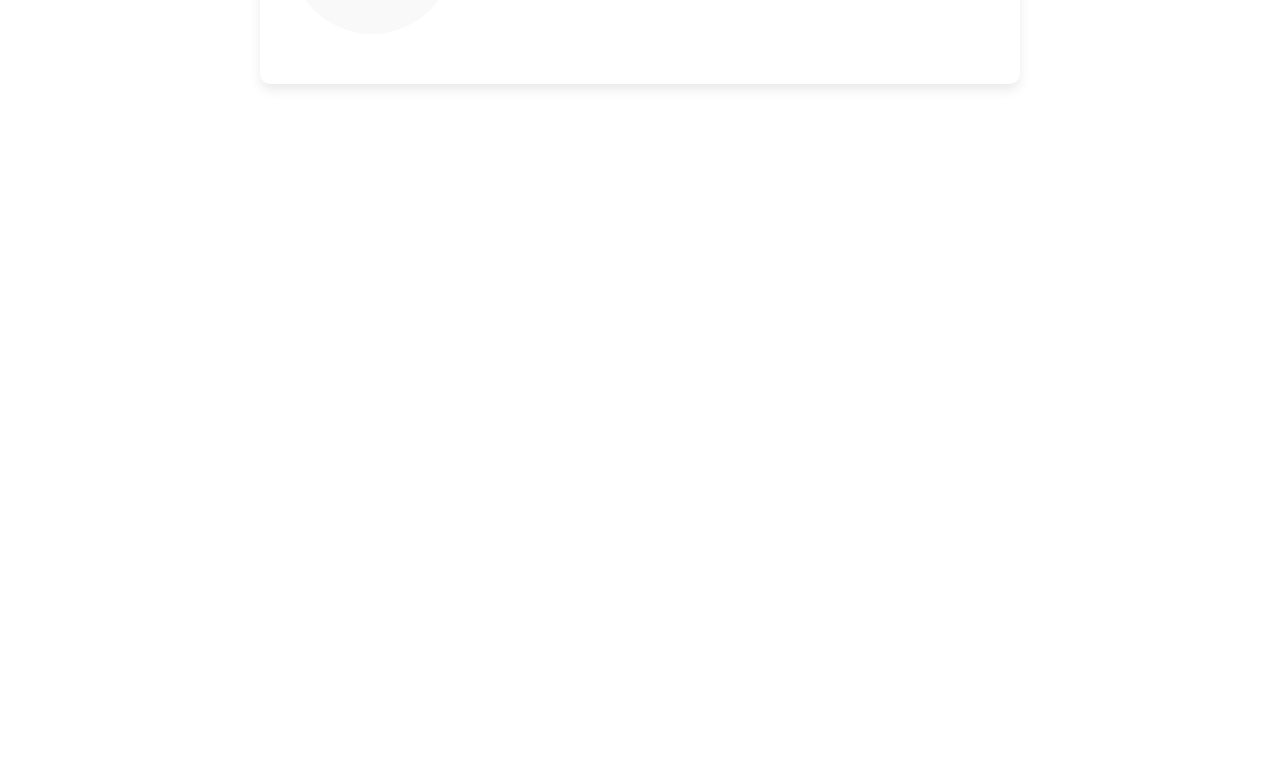
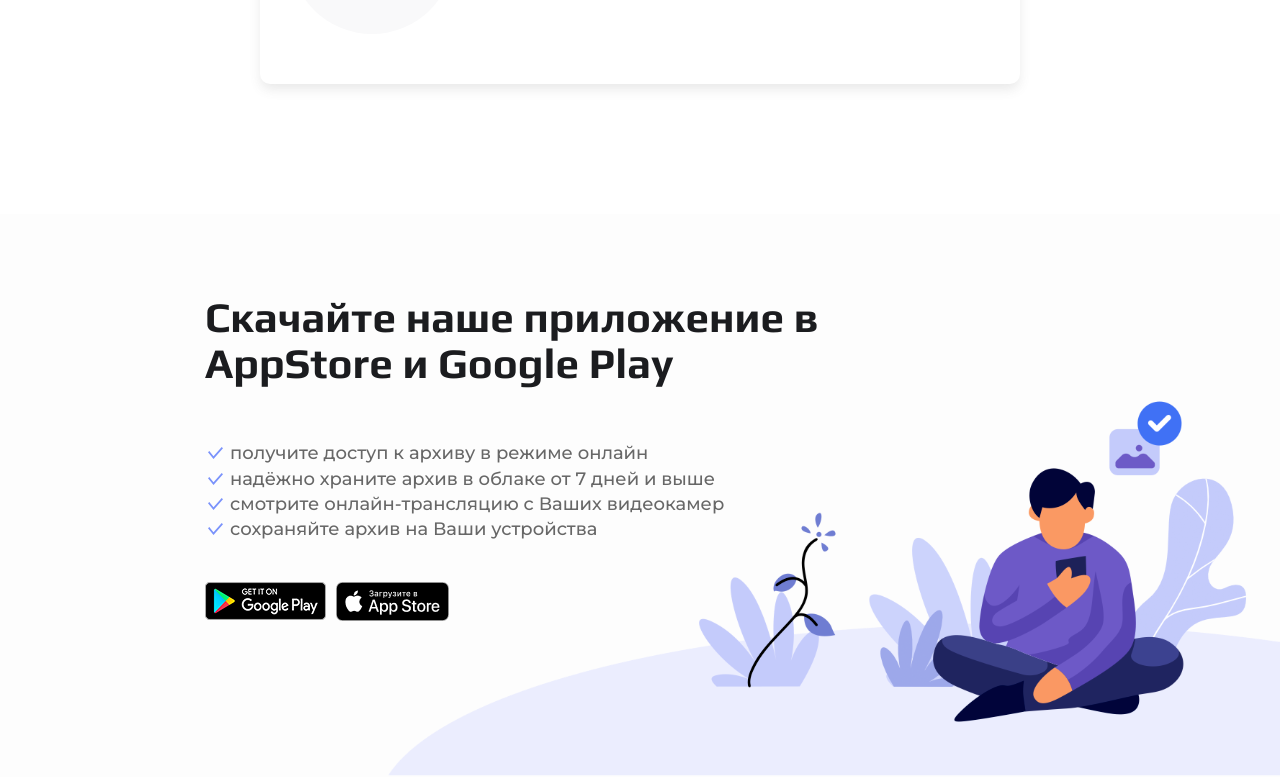
Before and after one commit to EgorEzhkov/camProject, a React (Vite) app: page / in a window 1280 px wide. Shown: the part 1766-2543 px from the top of the page. Before the commit the page ends 1980 px from the top, so only its background shows below. Built offline with nearby package versions, Linux system fonts and the light colour scheme.

Commit message:
downloadSection almost is ready

```diff
--- a/src/App.tsx
+++ b/src/App.tsx
@@ -13,11 +13,11 @@
       <Header></Header>
       <WelcomeSection></WelcomeSection>
       <ServicesSection></ServicesSection>
-      {/* // <DownloadSection></DownloadSection>
-      // <RateSection></RateSection>
-      // <SolutionsForConnectionSection></SolutionsForConnectionSection>
-      // <CompanyNewsSection></CompanyNewsSection>
-      // <Footer></Footer> */}
+      <DownloadSection></DownloadSection>
+      {/* <RateSection></RateSection>
+      <SolutionsForConnectionSection></SolutionsForConnectionSection>
+      <CompanyNewsSection></CompanyNewsSection>
+      <Footer></Footer> */}
     </>
   );
 }
--- a/src/components/DownloadSection/DownloadSection.module.css
+++ b/src/components/DownloadSection/DownloadSection.module.css
@@ -1,4 +1,5 @@
 .mainContainer {
+  box-sizing: border-box;
   display: flex;
   flex-direction: column;
   color: #1b1b1b;
@@ -9,10 +10,12 @@
   background-repeat: no-repeat;
   background-position: right bottom;
 }
+
 .list {
   padding: 0 0 0 25px;
   margin: 55px 0 40px 0;
 }
+
 .listElement {
   padding: 0;
   margin: 0;
@@ -28,14 +31,62 @@
 
 .titleContainer {
   max-width: 680px;
+  font-size: 48px;
 }
 
 .imageContainer {
   display: flex;
   gap: 10px;
 }
+
 .linkImage {
   cursor: pointer;
 }
-.image {
+
+.image {}
+
+
+@media (width <=1430px) {
+  .titleContainer {
+    font-size: 3.3vw;
+  }
 }
+
+@media (width <= 1280px) {
+  .mainContainer {
+    background-size: 70vw;
+  }
+}
+
+@media (width <=1200px) {
+  .mainContainer {
+    padding: 80px 5vw;
+  }
+
+  .titleContainer {
+    font-size: 3.4vw;
+    width: 60%;
+  }
+}
+
+
+@media (width <=1000px) {
+  .titleContainer {
+    font-size: 3.4vw;
+    width: 70%;
+  }
+}
+
+@media (width <=720px) {
+  .titleContainer {
+    font-size: 5vw;
+    width: 70%;
+  }
+}
+
+@media (width <=620px) {
+  .titleContainer {
+    font-size: 5.5vw;
+    width: 80%;
+  }
+}
--- a/src/components/DownloadSection/DownloadSection.tsx
+++ b/src/components/DownloadSection/DownloadSection.tsx
@@ -8,7 +8,7 @@
     <>
       <div className={styles.mainContainer}>
         <div className={styles.titleContainer}>
-          <Title color="black">
+          <Title color="black" fontSize="1em">
             Скачайте наше приложение в AppStore и Google Play
           </Title>
         </div>
--- a/src/ui/Title/Title.tsx
+++ b/src/ui/Title/Title.tsx
@@ -5,7 +5,7 @@
 interface TitleProps {
   children: React.ReactNode;
   color: "black" | "white";
-  fontSize: string | number;
+  fontSize?: string | number;
 }
 
 const Title: FC<TitleProps> = ({
```
